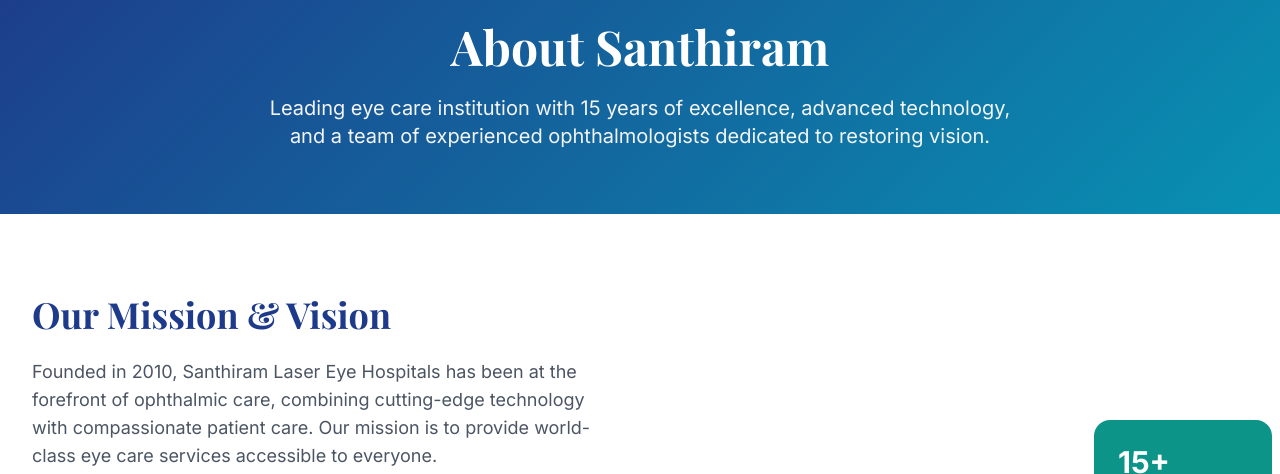
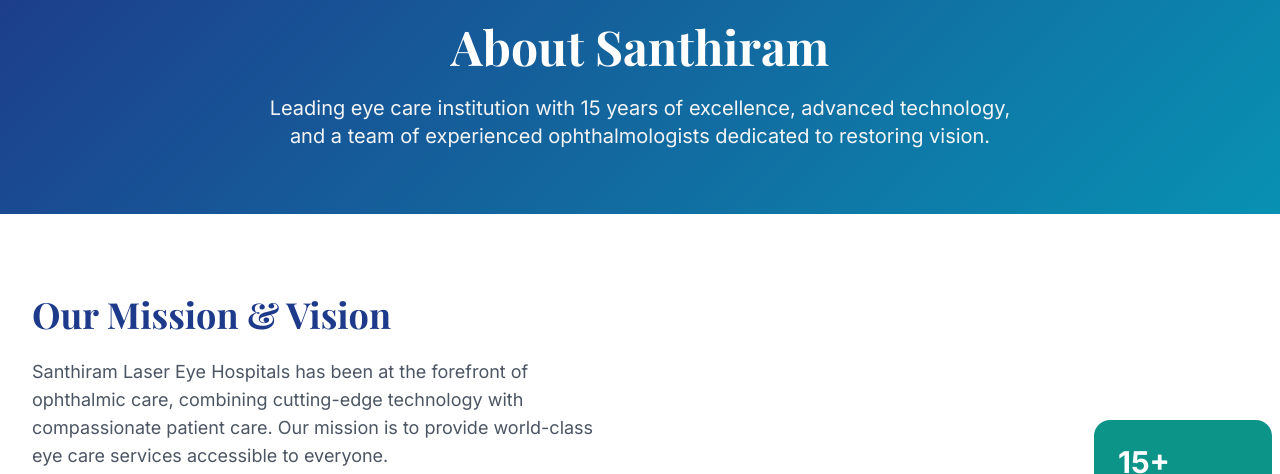
Before and after one commit to saifdarkrai/santhiram-eye-hospitals, a plain HTML site: page about.html in a window 1280 px wide. Shown: the part 74-548 px from the top of the page. Drawn offline with nearby package versions, Linux system fonts and the light colour scheme.

```diff
--- a/about.html
+++ b/about.html
@@ -62,7 +62,7 @@
                 <div>
                     <h2 class="hero-title text-4xl font-bold text-blue-900 mb-6">Our Mission & Vision</h2>
                     <p class="text-lg text-gray-600 mb-6">
-                        Founded in 2010, Santhiram Laser Eye Hospitals has been at the forefront of ophthalmic care,
+                       Santhiram Laser Eye Hospitals has been at the forefront of ophthalmic care,
                         combining cutting-edge technology with compassionate patient care. Our mission is to provide
                         world-class eye care services accessible to everyone.
                     </p>
```
